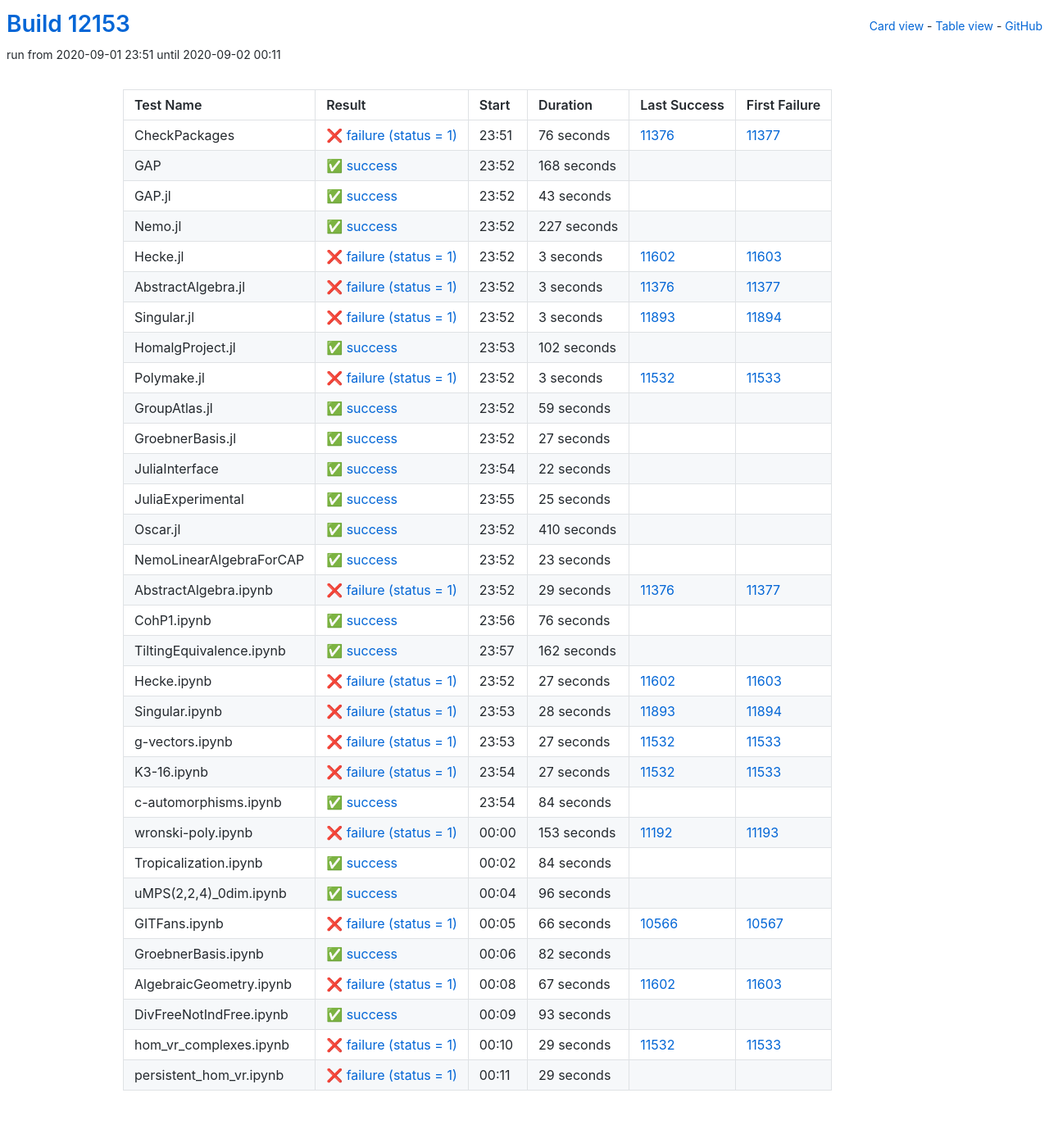
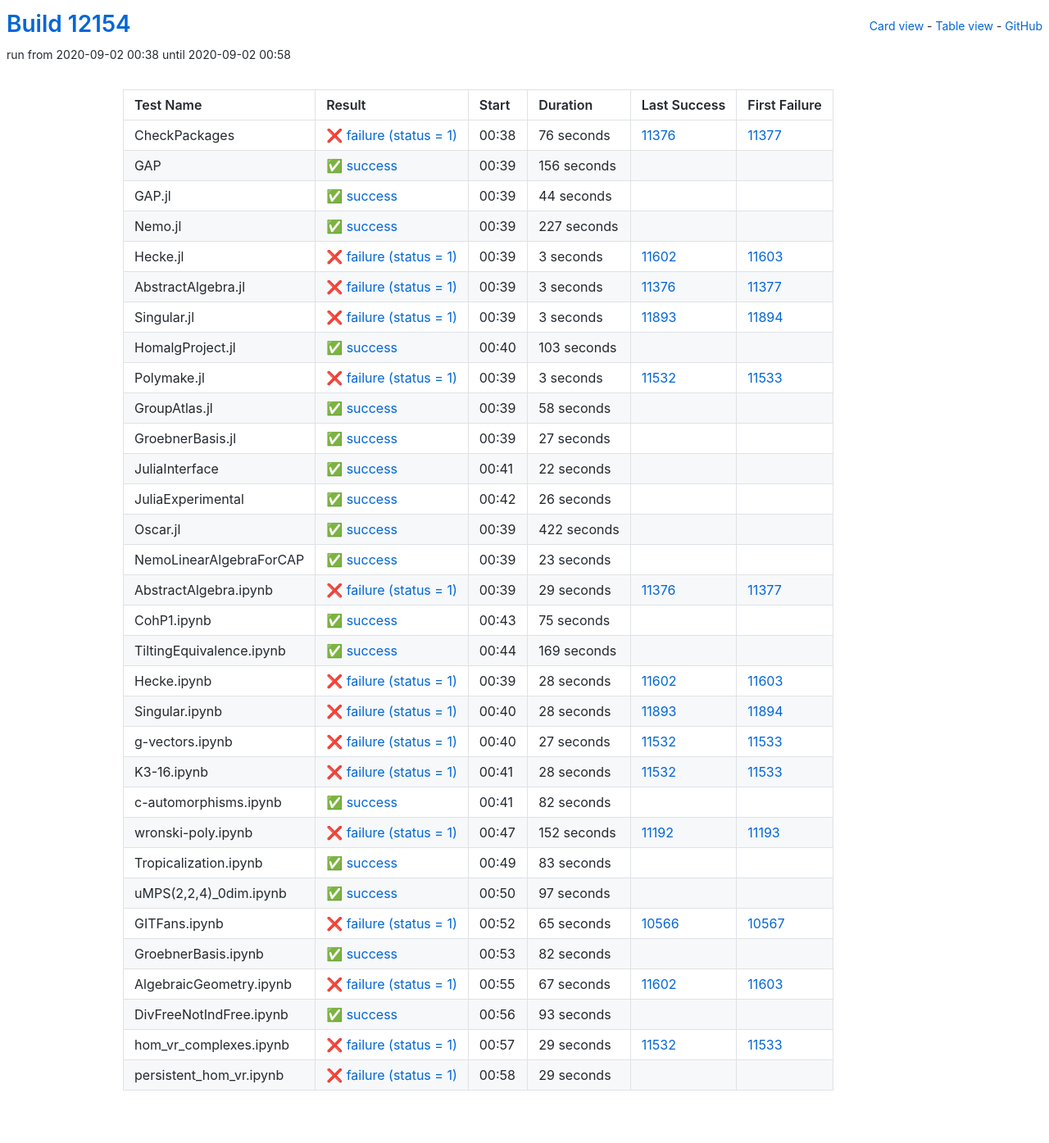
Before and after one commit to oscar-system/oscar-ci-status, a Jekyll site: the page built from table.html, in a window 1280 px wide. Shown: the whole page at 82% size. Built offline with Jekyll 4.4.1, drawn with Linux system fonts in a browser that asks for light colours.

Commit message:
Build #12154

```diff
--- a/_data/ci.yml
+++ b/_data/ci.yml
@@ -1,6 +1,6 @@
 ---
-build: 12153
-build_url: https://oscarci.mathematik.uni-kl.de/job/oscar/12153/
+build: 12154
+build_url: https://oscarci.mathematik.uni-kl.de/job/oscar/12154/
 job: oscar
 organization: oscar-system
 repo: oscar-ci-status
@@ -8,8 +8,8 @@
 tests:
 - name: CheckPackages
   id: checkpackages
-  log: https://oscarci.mathematik.uni-kl.de/job/oscar/12153/artifact/logs/build-12153/CheckPackages.log
-  start: 2020-09-01 23:51
+  log: https://oscarci.mathematik.uni-kl.de/job/oscar/12154/artifact/logs/build-12154/CheckPackages.log
+  start: 2020-09-02 00:38
   success: false
   exitcode: 1
   status: failure
@@ -20,32 +20,32 @@
   first_failure_url: https://oscarci.mathematik.uni-kl.de/job/oscar/11377/
 - name: GAP
   id: gap
-  log: https://oscarci.mathematik.uni-kl.de/job/oscar/12153/artifact/logs/build-12153/GAP.log
-  start: 2020-09-01 23:52
+  log: https://oscarci.mathematik.uni-kl.de/job/oscar/12154/artifact/logs/build-12154/GAP.log
+  start: 2020-09-02 00:39
   success: true
   exitcode: 0
   status: success
-  duration: 168
+  duration: 156
   last_success: false
   last_success_url:
   first_failure: false
   first_failure_url:
 - name: GAP.jl
   id: gap-jl
-  log: https://oscarci.mathematik.uni-kl.de/job/oscar/12153/artifact/logs/build-12153/GAP.jl.log
-  start: 2020-09-01 23:52
+  log: https://oscarci.mathematik.uni-kl.de/job/oscar/12154/artifact/logs/build-12154/GAP.jl.log
+  start: 2020-09-02 00:39
   success: true
   exitcode: 0
   status: success
-  duration: 43
+  duration: 44
   last_success: false
   last_success_url:
   first_failure: false
   first_failure_url:
 - name: Nemo.jl
   id: nemo-jl
-  log: https://oscarci.mathematik.uni-kl.de/job/oscar/12153/artifact/logs/build-12153/Nemo.jl.log
-  start: 2020-09-01 23:52
+  log: https://oscarci.mathematik.uni-kl.de/job/oscar/12154/artifact/logs/build-12154/Nemo.jl.log
+  start: 2020-09-02 00:39
   success: true
   exitcode: 0
   status: success
@@ -56,8 +56,8 @@
   first_failure_url:
 - name: Hecke.jl
   id: hecke-jl
-  log: https://oscarci.mathematik.uni-kl.de/job/oscar/12153/artifact/logs/build-12153/Hecke.jl.log
-  start: 2020-09-01 23:52
+  log: https://oscarci.mathematik.uni-kl.de/job/oscar/12154/artifact/logs/build-12154/Hecke.jl.log
+  start: 2020-09-02 00:39
   success: false
   exitcode: 1
   status: failure
@@ -68,8 +68,8 @@
   first_failure_url: https://oscarci.mathematik.uni-kl.de/job/oscar/11603/
 - name: AbstractAlgebra.jl
   id: abstractalgebra-jl
-  log: https://oscarci.mathematik.uni-kl.de/job/oscar/12153/artifact/logs/build-12153/AbstractAlgebra.jl.log
-  start: 2020-09-01 23:52
+  log: https://oscarci.mathematik.uni-kl.de/job/oscar/12154/artifact/logs/build-12154/AbstractAlgebra.jl.log
+  start: 2020-09-02 00:39
   success: false
   exitcode: 1
   status: failure
@@ -80,8 +80,8 @@
   first_failure_url: https://oscarci.mathematik.uni-kl.de/job/oscar/11377/
 - name: Singular.jl
   id: singular-jl
-  log: https://oscarci.mathematik.uni-kl.de/job/oscar/12153/artifact/logs/build-12153/Singular.jl.log
-  start: 2020-09-01 23:52
+  log: https://oscarci.mathematik.uni-kl.de/job/oscar/12154/artifact/logs/build-12154/Singular.jl.log
+  start: 2020-09-02 00:39
   success: false
   exitcode: 1
   status: failure
@@ -92,20 +92,20 @@
   first_failure_url: https://oscarci.mathematik.uni-kl.de/job/oscar/11894/
 - name: HomalgProject.jl
   id: homalgproject-jl
-  log: https://oscarci.mathematik.uni-kl.de/job/oscar/12153/artifact/logs/build-12153/HomalgProject.jl.log
-  start: 2020-09-01 23:53
+  log: https://oscarci.mathematik.uni-kl.de/job/oscar/12154/artifact/logs/build-12154/HomalgProject.jl.log
+  start: 2020-09-02 00:40
   success: true
   exitcode: 0
   status: success
-  duration: 102
+  duration: 103
   last_success: false
   last_success_url:
   first_failure: false
   first_failure_url:
 - name: Polymake.jl
   id: polymake-jl
-  log: https://oscarci.mathematik.uni-kl.de/job/oscar/12153/artifact/logs/build-12153/Polymake.jl.log
-  start: 2020-09-01 23:52
+  log: https://oscarci.mathematik.uni-kl.de/job/oscar/12154/artifact/logs/build-12154/Polymake.jl.log
+  start: 2020-09-02 00:39
   success: false
   exitcode: 1
   status: failure
@@ -116,20 +116,20 @@
   first_failure_url: https://oscarci.mathematik.uni-kl.de/job/oscar/11533/
 - name: GroupAtlas.jl
   id: groupatlas-jl
-  log: https://oscarci.mathematik.uni-kl.de/job/oscar/12153/artifact/logs/build-12153/GroupAtlas.jl.log
-  start: 2020-09-01 23:52
+  log: https://oscarci.mathematik.uni-kl.de/job/oscar/12154/artifact/logs/build-12154/GroupAtlas.jl.log
+  start: 2020-09-02 00:39
   success: true
   exitcode: 0
   status: success
-  duration: 59
+  duration: 58
   last_success: false
   last_success_url:
   first_failure: false
   first_failure_url:
 - name: GroebnerBasis.jl
   id: groebnerbasis-jl
-  log: https://oscarci.mathematik.uni-kl.de/job/oscar/12153/artifact/logs/build-12153/GroebnerBasis.jl.log
-  start: 2020-09-01 23:52
+  log: https://oscarci.mathematik.uni-kl.de/job/oscar/12154/artifact/logs/build-12154/GroebnerBasis.jl.log
+  start: 2020-09-02 00:39
   success: true
   exitcode: 0
   status: success
@@ -140,8 +140,8 @@
   first_failure_url:
 - name: JuliaInterface
   id: juliainterface
-  log: https://oscarci.mathematik.uni-kl.de/job/oscar/12153/artifact/logs/build-12153/JuliaInterface.log
-  start: 2020-09-01 23:54
+  log: https://oscarci.mathematik.uni-kl.de/job/oscar/12154/artifact/logs/build-12154/JuliaInterface.log
+  start: 2020-09-02 00:41
   success: true
   exitcode: 0
   status: success
@@ -152,32 +152,32 @@
   first_failure_url:
 - name: JuliaExperimental
   id: juliaexperimental
-  log: https://oscarci.mathematik.uni-kl.de/job/oscar/12153/artifact/logs/build-12153/JuliaExperimental.log
-  start: 2020-09-01 23:55
+  log: https://oscarci.mathematik.uni-kl.de/job/oscar/12154/artifact/logs/build-12154/JuliaExperimental.log
+  start: 2020-09-02 00:42
   success: true
   exitcode: 0
   status: success
-  duration: 25
+  duration: 26
   last_success: false
   last_success_url:
   first_failure: false
   first_failure_url:
 - name: Oscar.jl
   id: oscar-jl
-  log: https://oscarci.mathematik.uni-kl.de/job/oscar/12153/artifact/logs/build-12153/Oscar.jl.log
-  start: 2020-09-01 23:52
+  log: https://oscarci.mathematik.uni-kl.de/job/oscar/12154/artifact/logs/build-12154/Oscar.jl.log
+  start: 2020-09-02 00:39
   success: true
   exitcode: 0
   status: success
-  duration: 410
+  duration: 422
   last_success: false
   last_success_url:
   first_failure: false
   first_failure_url:
 - name: NemoLinearAlgebraForCAP
   id: nemolinearalgebraforcap
-  log: https://oscarci.mathematik.uni-kl.de/job/oscar/12153/artifact/logs/build-12153/NemoLinearAlgebraForCAP.log
-  start: 2020-09-01 23:52
+  log: https://oscarci.mathematik.uni-kl.de/job/oscar/12154/artifact/logs/build-12154/NemoLinearAlgebraForCAP.log
+  start: 2020-09-02 00:39
   success: true
   exitcode: 0
   status: success
@@ -188,8 +188,8 @@
   first_failure_url:
 - name: AbstractAlgebra.ipynb
   id: abstractalgebra-ipynb
-  log: https://oscarci.mathematik.uni-kl.de/job/oscar/12153/artifact/logs/build-12153/AbstractAlgebra.ipynb.log
-  start: 2020-09-01 23:52
+  log: https://oscarci.mathematik.uni-kl.de/job/oscar/12154/artifact/logs/build-12154/AbstractAlgebra.ipynb.log
+  start: 2020-09-02 00:39
   success: false
   exitcode: 1
   status: failure
@@ -200,44 +200,44 @@
   first_failure_url: https://oscarci.mathematik.uni-kl.de/job/oscar/11377/
 - name: CohP1.ipynb
   id: cohp1-ipynb
-  log: https://oscarci.mathematik.uni-kl.de/job/oscar/12153/artifact/logs/build-12153/CohP1.ipynb.log
-  start: 2020-09-01 23:56
+  log: https://oscarci.mathematik.uni-kl.de/job/oscar/12154/artifact/logs/build-12154/CohP1.ipynb.log
+  start: 2020-09-02 00:43
   success: true
   exitcode: 0
   status: success
-  duration: 76
+  duration: 75
   last_success: false
   last_success_url:
   first_failure: false
   first_failure_url:
 - name: TiltingEquivalence.ipynb
   id: tiltingequivalence-ipynb
-  log: https://oscarci.mathematik.uni-kl.de/job/oscar/12153/artifact/logs/build-12153/TiltingEquivalence.ipynb.log
-  start: 2020-09-01 23:57
+  log: https://oscarci.mathematik.uni-kl.de/job/oscar/12154/artifact/logs/build-12154/TiltingEquivalence.ipynb.log
+  start: 2020-09-02 00:44
   success: true
   exitcode: 0
   status: success
-  duration: 162
+  duration: 169
   last_success: false
   last_success_url:
   first_failure: false
   first_failure_url:
 - name: Hecke.ipynb
   id: hecke-ipynb
-  log: https://oscarci.mathematik.uni-kl.de/job/oscar/12153/artifact/logs/build-12153/Hecke.ipynb.log
-  start: 2020-09-01 23:52
+  log: https://oscarci.mathematik.uni-kl.de/job/oscar/12154/artifact/logs/build-12154/Hecke.ipynb.log
+  start: 2020-09-02 00:39
   success: false
   exitcode: 1
   status: failure
-  duration: 27
+  duration: 28
   last_success: 11602
   last_success_url: https://oscarci.mathematik.uni-kl.de/job/oscar/11602/
   first_failure: 11603
   first_failure_url: https://oscarci.mathematik.uni-kl.de/job/oscar/11603/
 - name: Singular.ipynb
   id: singular-ipynb
-  log: https://oscarci.mathematik.uni-kl.de/job/oscar/12153/artifact/logs/build-12153/Singular.ipynb.log
-  start: 2020-09-01 23:53
+  log: https://oscarci.mathematik.uni-kl.de/job/oscar/12154/artifact/logs/build-12154/Singular.ipynb.log
+  start: 2020-09-02 00:40
   success: false
   exitcode: 1
   status: failure
@@ -248,8 +248,8 @@
   first_failure_url: https://oscarci.mathematik.uni-kl.de/job/oscar/11894/
 - name: g-vectors.ipynb
   id: g-vectors-ipynb
-  log: https://oscarci.mathematik.uni-kl.de/job/oscar/12153/artifact/logs/build-12153/g-vectors.ipynb.log
-  start: 2020-09-01 23:53
+  log: https://oscarci.mathematik.uni-kl.de/job/oscar/12154/artifact/logs/build-12154/g-vectors.ipynb.log
+  start: 2020-09-02 00:40
   success: false
   exitcode: 1
   status: failure
@@ -260,80 +260,80 @@
   first_failure_url: https://oscarci.mathematik.uni-kl.de/job/oscar/11533/
 - name: K3-16.ipynb
   id: k3-16-ipynb
-  log: https://oscarci.mathematik.uni-kl.de/job/oscar/12153/artifact/logs/build-12153/K3-16.ipynb.log
-  start: 2020-09-01 23:54
+  log: https://oscarci.mathematik.uni-kl.de/job/oscar/12154/artifact/logs/build-12154/K3-16.ipynb.log
+  start: 2020-09-02 00:41
   success: false
   exitcode: 1
   status: failure
-  duration: 27
+  duration: 28
   last_success: 11532
   last_success_url: https://oscarci.mathematik.uni-kl.de/job/oscar/11532/
   first_failure: 11533
   first_failure_url: https://oscarci.mathematik.uni-kl.de/job/oscar/11533/
 - name: c-automorphisms.ipynb
   id: c-automorphisms-ipynb
-  log: https://oscarci.mathematik.uni-kl.de/job/oscar/12153/artifact/logs/build-12153/c-automorphisms.ipynb.log
-  start: 2020-09-01 23:54
+  log: https://oscarci.mathematik.uni-kl.de/job/oscar/12154/artifact/logs/build-12154/c-automorphisms.ipynb.log
+  start: 2020-09-02 00:41
   success: true
   exitcode: 0
   status: success
-  duration: 84
+  duration: 82
   last_success: false
   last_success_url:
   first_failure: false
   first_failure_url:
 - name: wronski-poly.ipynb
   id: wronski-poly-ipynb
-  log: https://oscarci.mathematik.uni-kl.de/job/oscar/12153/artifact/logs/build-12153/wronski-poly.ipynb.log
-  start: 2020-09-02 00:00
+  log: https://oscarci.mathematik.uni-kl.de/job/oscar/12154/artifact/logs/build-12154/wronski-poly.ipynb.log
+  start: 2020-09-02 00:47
   success: false
   exitcode: 1
   status: failure
-  duration: 153
+  duration: 152
   last_success: 11192
   last_success_url: https://oscarci.mathematik.uni-kl.de/job/oscar/11192/
   first_failure: 11193
   first_failure_url: https://oscarci.mathematik.uni-kl.de/job/oscar/11193/
 - name: Tropicalization.ipynb
   id: tropicalization-ipynb
-  log: https://oscarci.mathematik.uni-kl.de/job/oscar/12153/artifact/logs/build-12153/Tropicalization.ipynb.log
-  start: 2020-09-02 00:02
+  log: https://oscarci.mathematik.uni-kl.de/job/oscar/12154/artifact/logs/build-12154/Tropicalization.ipynb.log
+  start: 2020-09-02 00:49
   success: true
   exitcode: 0
   status: success
-  duration: 84
+  duration: 83
   last_success: false
   last_success_url:
   first_failure: false
   first_failure_url:
 - name: uMPS(2,2,4)_0dim.ipynb
   id: umps-2-2-4-0dim-ipynb
-  log: https://oscarci.mathematik.uni-kl.de/job/oscar/12153/artifact/logs/build-12153/uMPS-2-2-4-_0dim.ipynb.log
-  start: 2020-09-02 00:04
+  log: https://oscarci.mathematik.uni-kl.de/job/oscar/12154/artifact/logs/build-12154/uMPS-2-2-4-_0dim.ipynb.log
+  start: 2020-09-02 00:50
   success: true
   exitcode: 0
   status: success
-  duration: 96
+  duration: 97
   last_success: false
   last_success_url:
   first_failure: false
   first_failure_url:
 - name: GITFans.ipynb
   id: gitfans-ipynb
-  log: https://oscarci.mathematik.uni-kl.de/job/oscar/12153/artifact/logs/build-12153/GITFans.ipynb.log
-  start: 2020-09-02 00:05
+  log: https://oscarci.mathematik.uni-kl.de/job/oscar/12154/artifact/logs/build-12154/GITFans.ipynb.log
+  start: 2020-09-02 00:52
   success: false
   exitcode: 1
   status: failure
-  duration: 66
+  duration: 65
   last_success: 10566
   last_success_url: https://oscarci.mathematik.uni-kl.de/job/oscar/10566/
   first_failure: 10567
   first_failure_url: https://oscarci.mathematik.uni-kl.de/job/oscar/10567/
 - name: GroebnerBasis.ipynb
   id: groebnerbasis-ipynb
-  log: https://oscarci.mathematik.uni-kl.de/job/oscar/12153/artifact/logs/build-12153/GroebnerBasis.ipynb.log
-  start: 2020-09-02 00:06
+  log: https://oscarci.mathematik.uni-kl.de/job/oscar/12154/artifact/logs/build-12154/GroebnerBasis.ipynb.log
+  start: 2020-09-02 00:53
   success: true
   exitcode: 0
   status: success
@@ -344,8 +344,8 @@
   first_failure_url:
 - name: AlgebraicGeometry.ipynb
   id: algebraicgeometry-ipynb
-  log: https://oscarci.mathematik.uni-kl.de/job/oscar/12153/artifact/logs/build-12153/AlgebraicGeometry.ipynb.log
-  start: 2020-09-02 00:08
+  log: https://oscarci.mathematik.uni-kl.de/job/oscar/12154/artifact/logs/build-12154/AlgebraicGeometry.ipynb.log
+  start: 2020-09-02 00:55
   success: false
   exitcode: 1
   status: failure
@@ -356,8 +356,8 @@
   first_failure_url: https://oscarci.mathematik.uni-kl.de/job/oscar/11603/
 - name: DivFreeNotIndFree.ipynb
   id: divfreenotindfree-ipynb
-  log: https://oscarci.mathematik.uni-kl.de/job/oscar/12153/artifact/logs/build-12153/DivFreeNotIndFree.ipynb.log
-  start: 2020-09-02 00:09
+  log: https://oscarci.mathematik.uni-kl.de/job/oscar/12154/artifact/logs/build-12154/DivFreeNotIndFree.ipynb.log
+  start: 2020-09-02 00:56
   success: true
   exitcode: 0
   status: success
@@ -368,8 +368,8 @@
   first_failure_url:
 - name: hom_vr_complexes.ipynb
   id: hom-vr-complexes-ipynb
-  log: https://oscarci.mathematik.uni-kl.de/job/oscar/12153/artifact/logs/build-12153/hom_vr_complexes.ipynb.log
-  start: 2020-09-02 00:10
+  log: https://oscarci.mathematik.uni-kl.de/job/oscar/12154/artifact/logs/build-12154/hom_vr_complexes.ipynb.log
+  start: 2020-09-02 00:57
   success: false
   exitcode: 1
   status: failure
@@ -380,8 +380,8 @@
   first_failure_url: https://oscarci.mathematik.uni-kl.de/job/oscar/11533/
 - name: persistent_hom_vr.ipynb
   id: persistent-hom-vr-ipynb
-  log: https://oscarci.mathematik.uni-kl.de/job/oscar/12153/artifact/logs/build-12153/persistent_hom_vr.ipynb.log
-  start: 2020-09-02 00:11
+  log: https://oscarci.mathematik.uni-kl.de/job/oscar/12154/artifact/logs/build-12154/persistent_hom_vr.ipynb.log
+  start: 2020-09-02 00:58
   success: false
   exitcode: 1
   status: failure
```
Also changed, not shown: README.md.
